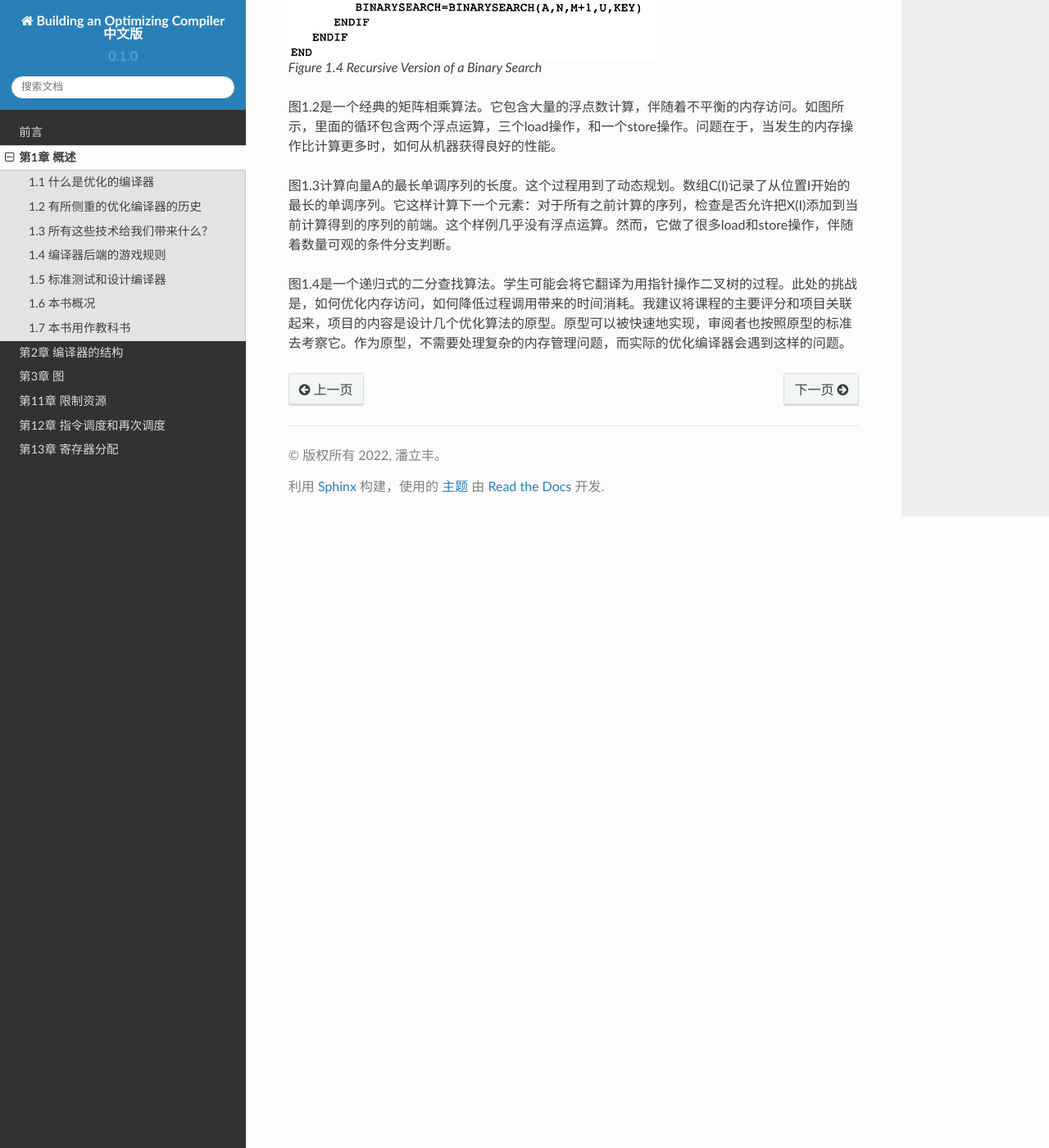
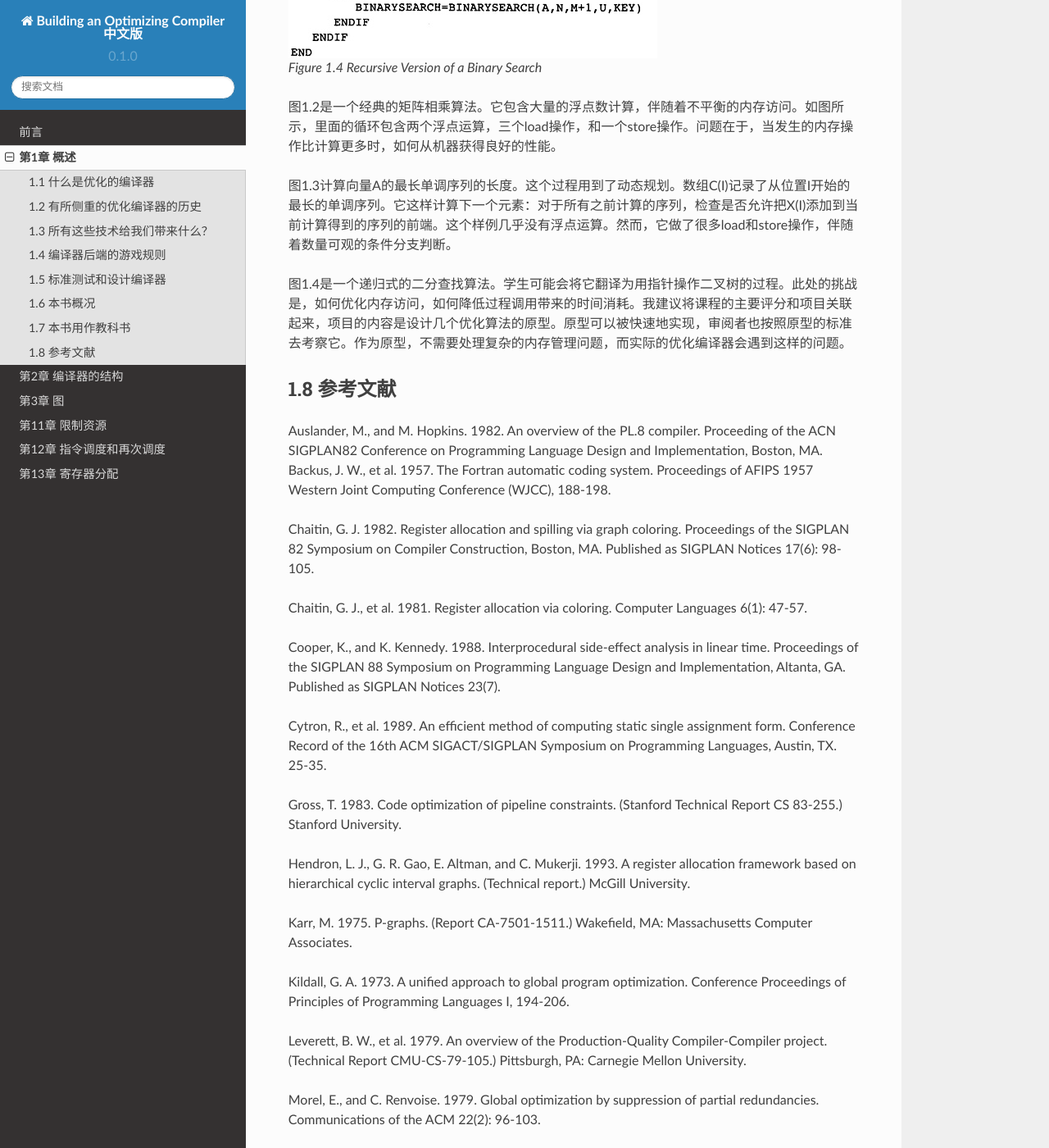
Before and after one commit to Jason2013/boc-chinese-text, a Sphinx documentation site: the page built from docs/source/chapter01.rst, in a window 1280 px wide and 1400 px high, scrolled down 6259 px. Shown: the whole window at 82% size. Built offline with Sphinx 7.4.7 and the Read the Docs theme 2.0.0, drawn with Linux system fonts in a browser that asks for light colours; some of the changed text lies outside the part shown.

Commit message:
chapter 1: add references

```diff
--- a/docs/source/chapter01.rst
+++ b/docs/source/chapter01.rst
@@ -118,3 +118,40 @@ Ken Kennedy，纽约大学（NYU）的一个学生，在莱斯（Rice）大学
 图1.3计算向量A的最长单调序列的长度。这个过程用到了动态规划。数组C(I)记录了从位置I开始的最长的单调序列。它这样计算下一个元素：对于所有之前计算的序列，检查是否允许把X(I)添加到当前计算得到的序列的前端。这个样例几乎没有浮点运算。然而，它做了很多load和store操作，伴随着数量可观的条件分支判断。
 
 图1.4是一个递归式的二分查找算法。学生可能会将它翻译为用指针操作二叉树的过程。此处的挑战是，如何优化内存访问，如何降低过程调用带来的时间消耗。我建议将课程的主要评分和项目关联起来，项目的内容是设计几个优化算法的原型。原型可以被快速地实现，审阅者也按照原型的标准去考察它。作为原型，不需要处理复杂的内存管理问题，而实际的优化编译器会遇到这样的问题。
+
+1.8 参考文献
+***********
+
+Auslander, M., and M. Hopkins. 1982. An overview of the PL.8 compiler. Proceeding of the ACN SIGPLAN82 Conference on Programming Language Design and Implementation, Boston, MA. Backus, J. W., et al. 1957. The Fortran automatic coding system. Proceedings of AFIPS 1957 Western Joint Computing Conference (WJCC), 188-198.
+
+Chaitin, G. J. 1982. Register allocation and spilling via graph coloring. Proceedings of the SIGPLAN 82 Symposium on Compiler Construction, Boston, MA. Published as SIGPLAN Notices 17(6): 98-105.
+
+Chaitin, G. J., et al. 1981. Register allocation via coloring. Computer Languages 6(1): 47-57.
+
+Cooper, K., and K. Kennedy. 1988. Interprocedural side-effect analysis in linear time. Proceedings of the SIGPLAN 88 Symposium on Programming Language Design and Implementation, Altanta, GA. Published as SIGPLAN Notices 23(7).
+
+Cytron, R., et al. 1989. An efficient method of computing static single assignment form. Conference Record of the 16th ACM SIGACT/SIGPLAN Symposium on Programming Languages, Austin, TX. 25-35.
+
+Gross, T. 1983. Code optimization of pipeline constraints. (Stanford Technical Report CS 83-255.) Stanford University.
+
+Hendron, L. J., G. R. Gao, E. Altman, and C. Mukerji. 1993. A register allocation framework based on hierarchical cyclic interval graphs. (Technical report.) McGill University.
+
+Karr, M. 1975. P-graphs. (Report CA-7501-1511.) Wakefield, MA: Massachusetts Computer Associates.
+
+Kildall, G. A. 1973. A unified approach to global program optimization. Conference Proceedings of Principles of Programming Languages I, 194-206.
+
+Leverett, B. W., et al. 1979. An overview of the Production-Quality Compiler-Compiler project. (Technical Report CMU-CS-79-105.) Pittsburgh, PA: Carnegie Mellon University.
+
+Morel, E., and C. Renvoise. 1979. Global optimization by suppression of partial redundancies. Communications of the ACM 22(2): 96-103.
+
+New York University Computer Science Department. 1970-1976. SETL Newsletters.
+
+Reif, J. H., and H. R. Lewis. 1978. Symbolic program analysis in almost linear time. Conference Proceedings of Principles of Programming Languages V, Association of Computing Machinery.
+
+Scarborough, R. G., and H. G. Kolsky. 1980. Improved optimization of Fortran programs. IBM Journal of Research and Development 24: 660-676.
+
+Sites, R. 1978. Instruction ordering for the CRAY-1 computer. (Technical Report 78-CS-023.) University of California at San Diego.
+
+Wegman, M. N., and F. K. Zadeck. 1985. Constant propagation with conditional branches. Conference Proceedings of Principles of Programming Languages XII, 291-299.
+
+Wulf, W., et al. 1975. The design of an optimizing compiler. New York: American Elsevier.
```
